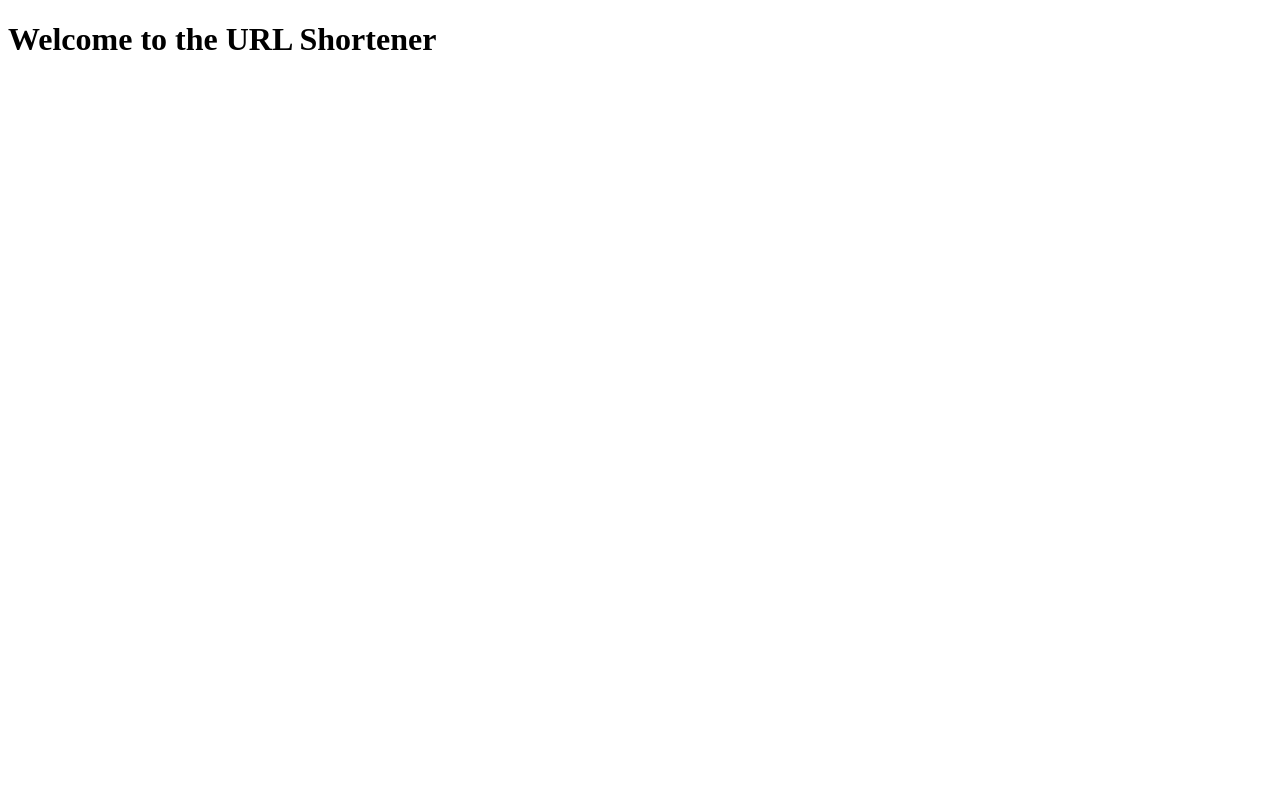
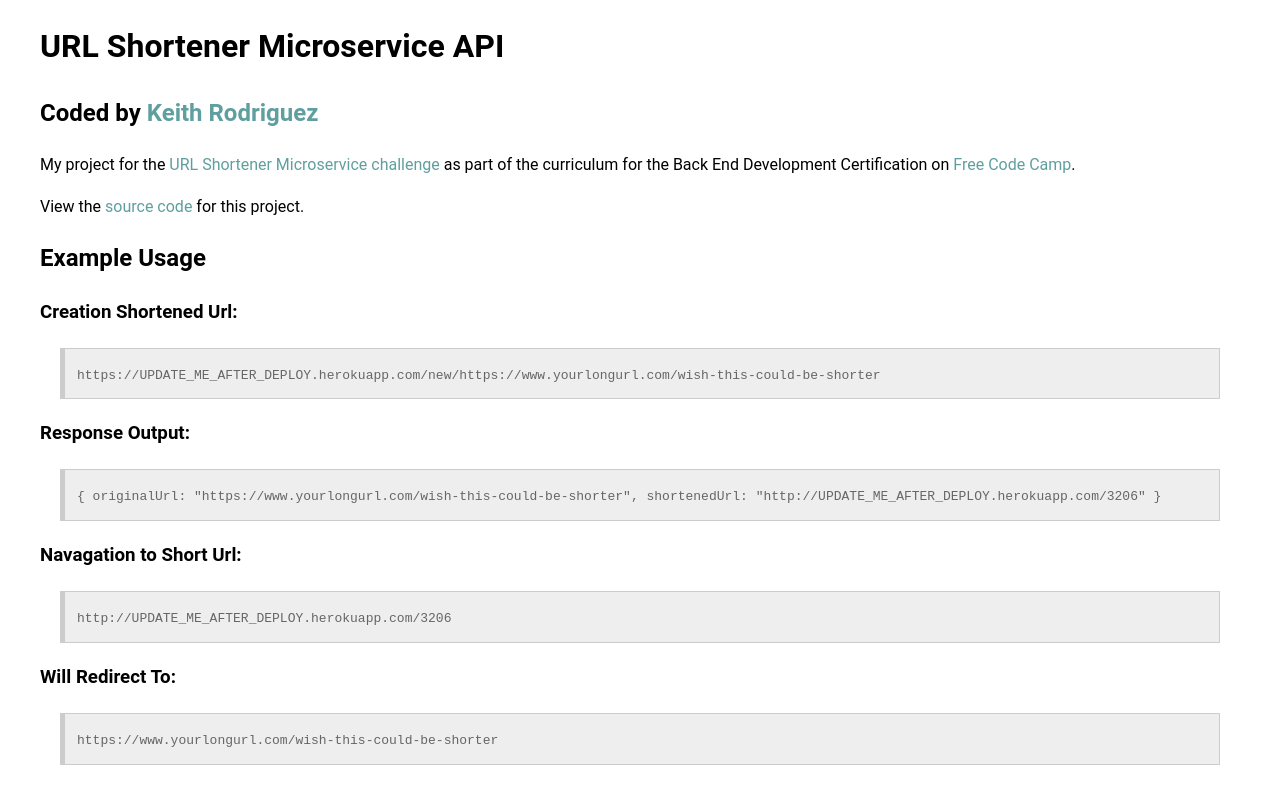
Before and after one commit to keithro/url-shortener-API, a website: page views/index.html in a window 1280 px wide. Drawn offline with Linux system fonts and the light colour scheme; files that its build step writes are made by us from their sources.

Commit message:
Add index page

```diff
--- /dev/null
+++ b/public/css/style.css
@@ -0,0 +1,30 @@
+html {
+  font-family: 'Roboto', sans-serif;
+  line-height: 1.6;
+}
+
+a {
+  color: #5F9F9F;
+  text-decoration: none;
+}
+
+a:hover {
+  color: #528B8B;
+}
+
+.container {
+  max-width: 1200px;
+  margin: 0 auto;
+}
+
+.code-block {
+  color: #666;
+  background: #eee;
+  border: 1px solid #ccc;
+  border-left: 5px solid #ccc;
+  margin: 20px;
+}
+
+.code-block > p {
+  margin: 12px;
+}
--- a/utils/db.js
+++ b/utils/db.js
@@ -7,7 +7,7 @@ function createShortUrlCode() {
   });
 }
 
-function checkForDuplicate(url) {
+function checkForDuplicates(url) {
   return Url
     .find({ original: url })
     .then(match => {
@@ -35,7 +35,7 @@ function findByShortUrl(urlCode) {
 }
 
 module.exports = {
-  checkForDuplicate,
+  checkForDuplicates,
   addNewUrl,
   findByShortUrl
 }
--- a/views/index.html
+++ b/views/index.html
@@ -4,11 +4,51 @@
   <meta charset="UTF-8">
   <meta name="viewport" content="width=device-width, initial-scale=1.0">
   <meta http-equiv="X-UA-Compatible" content="ie=edge">
-  <title>Url Shortener</title>
+
+  <link rel="stylesheet" href="css/style.css">
+  <title>URL Shortener</title>
 </head>
+
 <body>
-  <main>
-    <h1>Welcome to the URL Shortener</h1>
-  </main>
+  <div class="container">
+    <header>
+      <h1>URL Shortener Microservice API</h1>
+      <h2>Coded by
+        <a href="http://www.keithrodriguez.me/">Keith Rodriguez</a>
+      </h2>
+      <p>My project for the
+        <a href="https://www.freecodecamp.org/challenges/url-shortener-microservice">URL Shortener Microservice challenge</a> as part of the curriculum for the Back End Development Certification on
+        <a href="https://www.freecodecamp.org">Free Code Camp</a>.</p>
+      <p>View the
+        <a href="https://github.com/keithro/url-shortener-API">source code</a> for this project.</p>
+    </header>
+    <main>
+      <h2>Example Usage</h2>
+      <h3>Creation Shortened Url:</h3>
+      <div class="code-block">
+        <p>
+          <code>https://UPDATE_ME_AFTER_DEPLOY.herokuapp.com/new/https://www.yourlongurl.com/wish-this-could-be-shorter</code>
+        </p>
+      </div>
+      <h3>Response Output:</h3>
+      <div class="code-block">
+        <p>
+          <code>{ originalUrl: "https://www.yourlongurl.com/wish-this-could-be-shorter", shortenedUrl: "http://UPDATE_ME_AFTER_DEPLOY.herokuapp.com/3206" }</code>
+        </p>
+      </div>
+      <h3>Navagation to Short Url:</h3>
+      <div class="code-block">
+        <p>
+          <code>http://UPDATE_ME_AFTER_DEPLOY.herokuapp.com/3206</code>
+        </p>
+      </div>
+      <h3>Will Redirect To:</h3>
+      <div class="code-block">
+        <p>
+          <code>https://www.yourlongurl.com/wish-this-could-be-shorter</code>
+        </p>
+      </div>
+    </main>
+  </div>
 </body>
 </html>
```
Also changed, not shown: app.js (+2 -5 lines).
